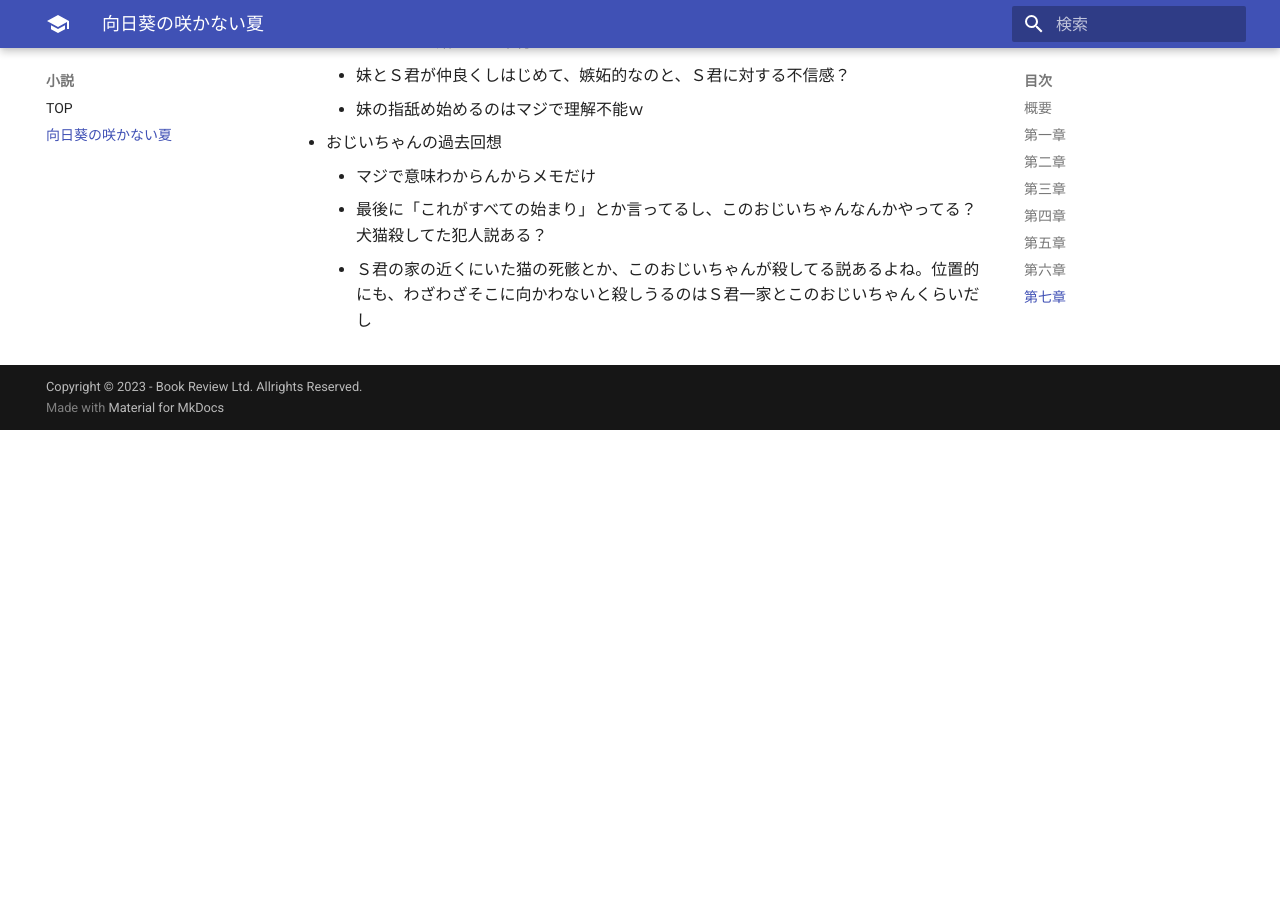
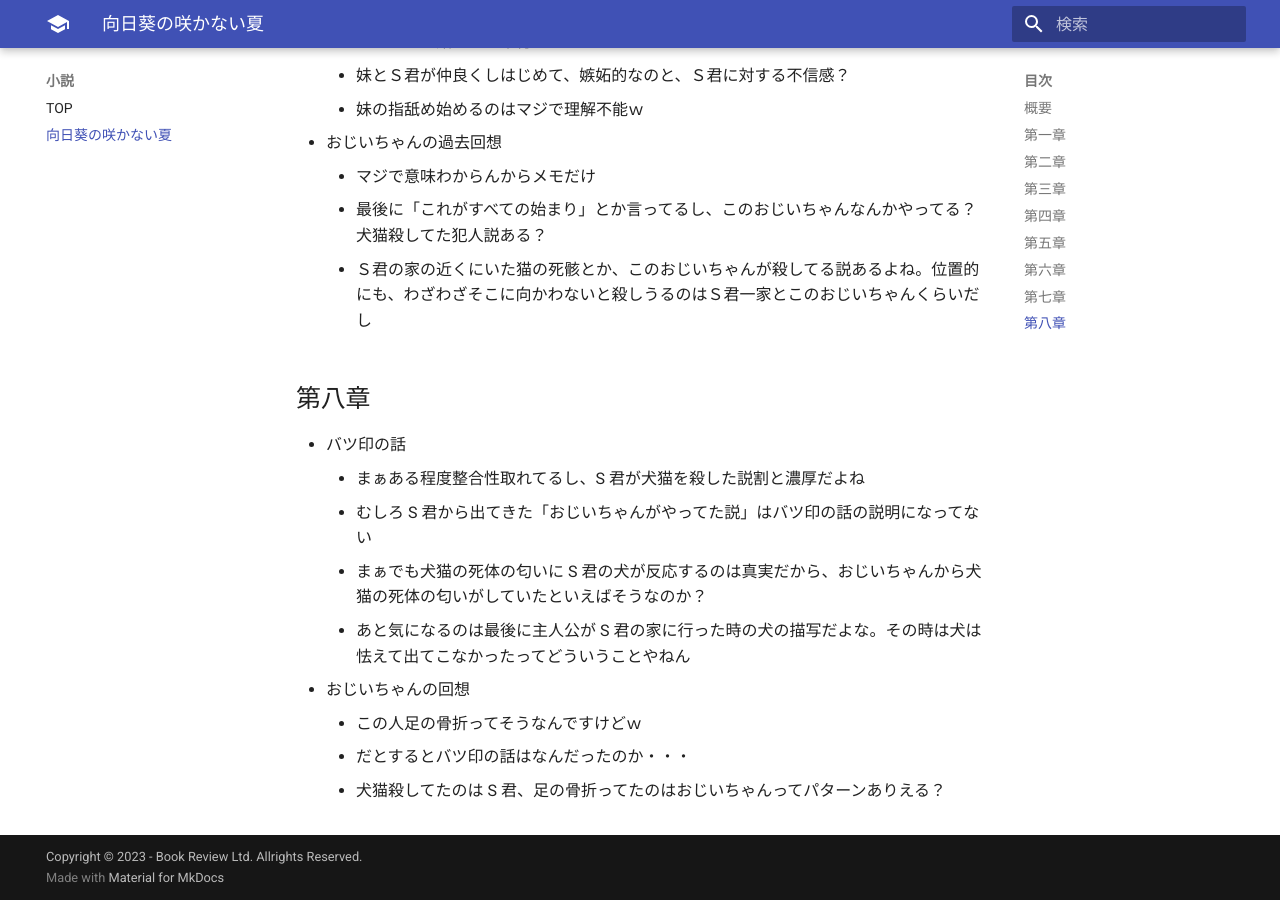
Before and after one commit to waderaku/book, an MkDocs documentation site: the page built from docs/docs/030.novel/010.himawarinosakanainatsu/index.md, in a window 1280 px wide and 900 px high, scrolled down 3844 px. Built offline with MkDocs 1.6.1 and Material for MkDocs 9.7.7, drawn with Linux system fonts in a browser that asks for light colours; before the commit the page ends 4274 px from its top, so only the background shows below that.

Commit message:
#1 第八章執筆

```diff
--- a/docs/docs/030.novel/010.himawarinosakanainatsu/index.md
+++ b/docs/docs/030.novel/010.himawarinosakanainatsu/index.md
@@ -99,3 +99,15 @@
     -   マジで意味わからんからメモだけ
     -   最後に「これがすべての始まり」とか言ってるし、このおじいちゃんなんかやってる？犬猫殺してた犯人説ある？
     -   Ｓ君の家の近くにいた猫の死骸とか、このおじいちゃんが殺してる説あるよね。位置的にも、わざわざそこに向かわないと殺しうるのはＳ君一家とこのおじいちゃんくらいだし
+
+## 第八章
+
+-   バツ印の話
+    -   まぁある程度整合性取れてるし、S 君が犬猫を殺した説割と濃厚だよね
+    -   むしろ S 君から出てきた「おじいちゃんがやってた説」はバツ印の話の説明になってない
+    -   まぁでも犬猫の死体の匂いに S 君の犬が反応するのは真実だから、おじいちゃんから犬猫の死体の匂いがしていたといえばそうなのか？
+    -   あと気になるのは最後に主人公が S 君の家に行った時の犬の描写だよな。その時は犬は怯えて出てこなかったってどういうことやねん
+-   おじいちゃんの回想
+    -   この人足の骨折ってそうなんですけどｗ
+    -   だとするとバツ印の話はなんだったのか・・・
+    -   犬猫殺してたのは S 君、足の骨折ってたのはおじいちゃんってパターンありえる？
```
